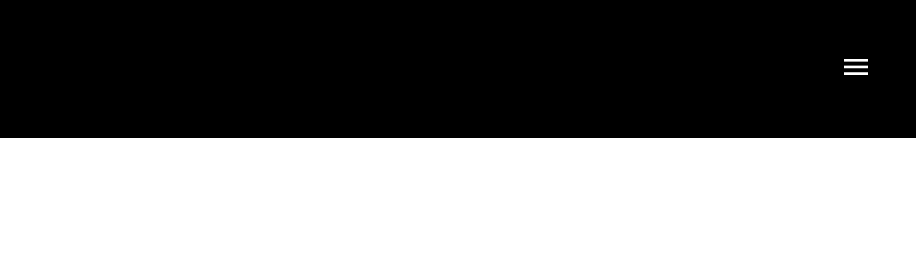
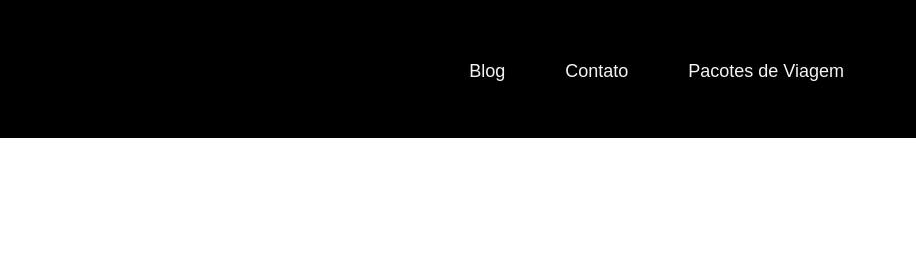
Before and after one commit to ludenhermoncorrales/jornada-viagens, a plain HTML site: page index.html in a window 1280 px wide. Shown: the top 280 px of the page, 364-1280 px from the left. Drawn offline with Linux system fonts and the light colour scheme.

Commit message:
Add header layout of tablet

```diff
--- a/css/header.css
+++ b/css/header.css
@@ -17,7 +17,7 @@ header {
     /* margin: 37px 0 0 48px; */
 }
 
-nav {
+.navigation-hamburger nav {
     display: none;
 }
 
@@ -36,7 +36,30 @@ input[type="checkbox"]:checked~nav {
     margin: 16px;
 }
 
-.list-links li a{
+.list-links li a {
     color: var(--text-primary-color);
     text-decoration: none;
+    font-size: 18px;
 }
+
+@media screen and (min-width: 768px) {
+    .navigation-hamburger label {
+        display: none;
+    }
+
+    .navigation-hamburger nav {
+        display: block;
+    }
+
+    .list-links {
+        display: flex;
+        justify-content: space-between;
+        align-items: center;
+    }
+
+    .list-links li {
+        margin-right: 24px;
+        font-size: 24px;
+    }
+
+}
--- a/index.html
+++ b/index.html
@@ -15,11 +15,11 @@
             <a href="#"><img class="header-logo" src="img/Mobile/Símbolo_white.png" alt="Logo Bussola do site"></a>
         </div>
 
-        <div>
-            <label for="chek-menu">
+        <div class="navigation-hamburger">
+            <label for="check-menu">
                 <img src="img/Mobile/menu_hamburguer.png" alt="Imagem do menu hambureguer para navegar pelo site">
             </label>
-            <input type="checkbox" name="menu" id="chek-menu" hidden>
+            <input type="checkbox" name="menu" id="check-menu" hidden>
             <nav>
                 <ul class="list-links">
                     <li>
```
